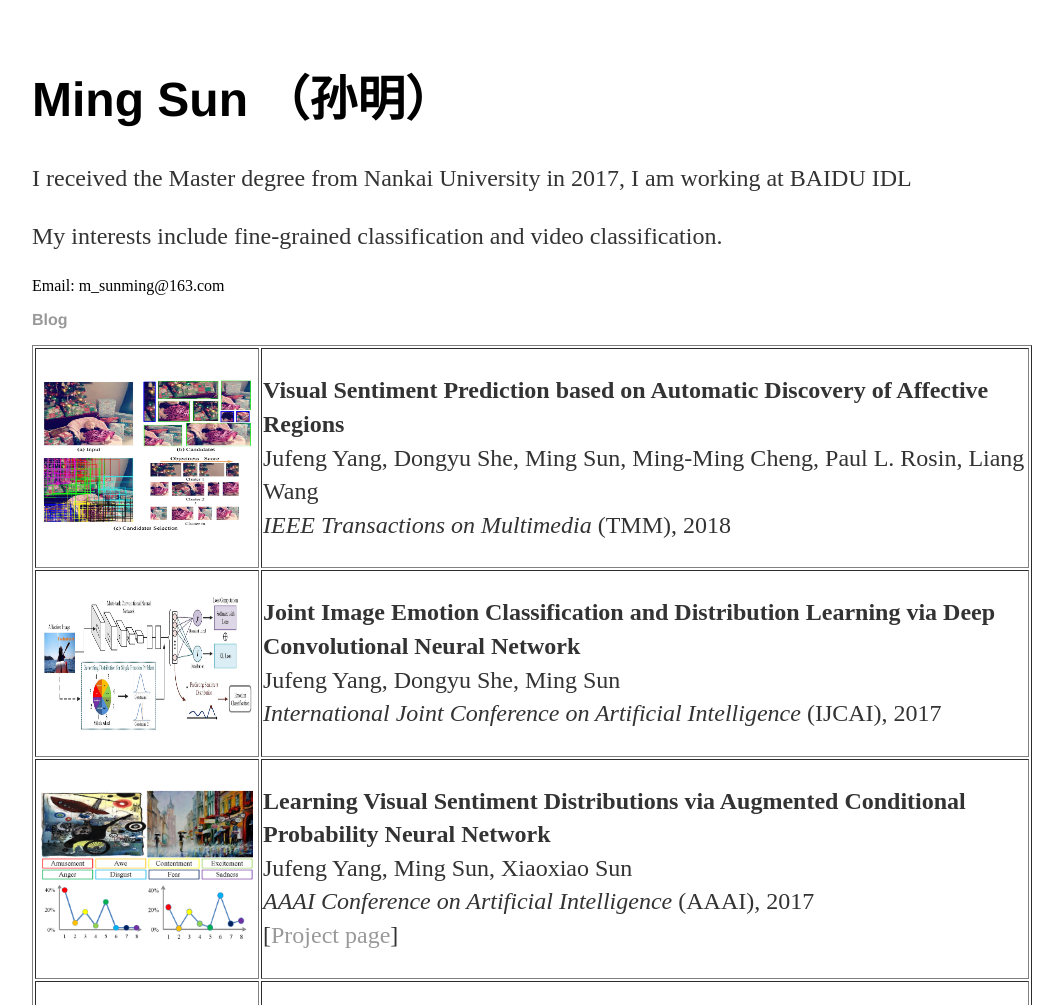
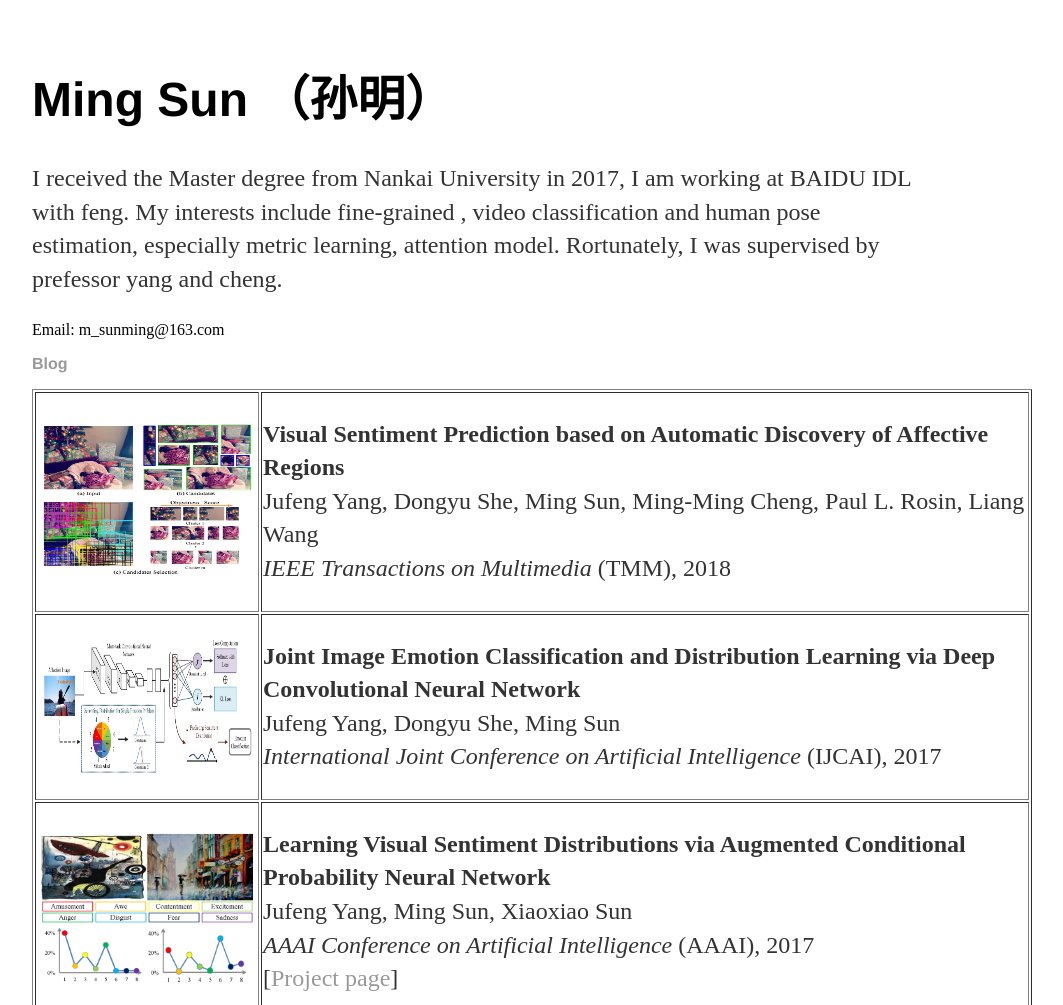
Before and after one commit to msunming/msunming.github.io, a Jekyll site: the page index.html, which Jekyll copies as it is, in a window 1280 px wide, cut to the strip 0-1005 px from the top of the page. Shown: the whole strip, without its empty margins (160-1223 px from the left). Built offline with Jekyll 4.4.1, drawn with Linux system fonts in a browser that asks for light colours.

Commit message:
Update index.html

```diff
--- a/index.html
+++ b/index.html
@@ -8,9 +8,9 @@
 		<body>
 		<div id="content">
 		<h1>Ming Sun （孙明）</h1>
-		<p> I received the Master degree from Nankai University in 2017, I am working at BAIDU IDL</p>
-
-		<p>My interests include fine-grained classification and video classification. </p>
+		<p> I received the Master degree from Nankai University in 2017, I am working at BAIDU IDL with feng.
+			My interests include fine-grained , video classification and human pose estimation, especially metric learning, attention model.
+			Rortunately, I was supervised by prefessor yang and cheng.</p>
 
 	</div>
 
```
